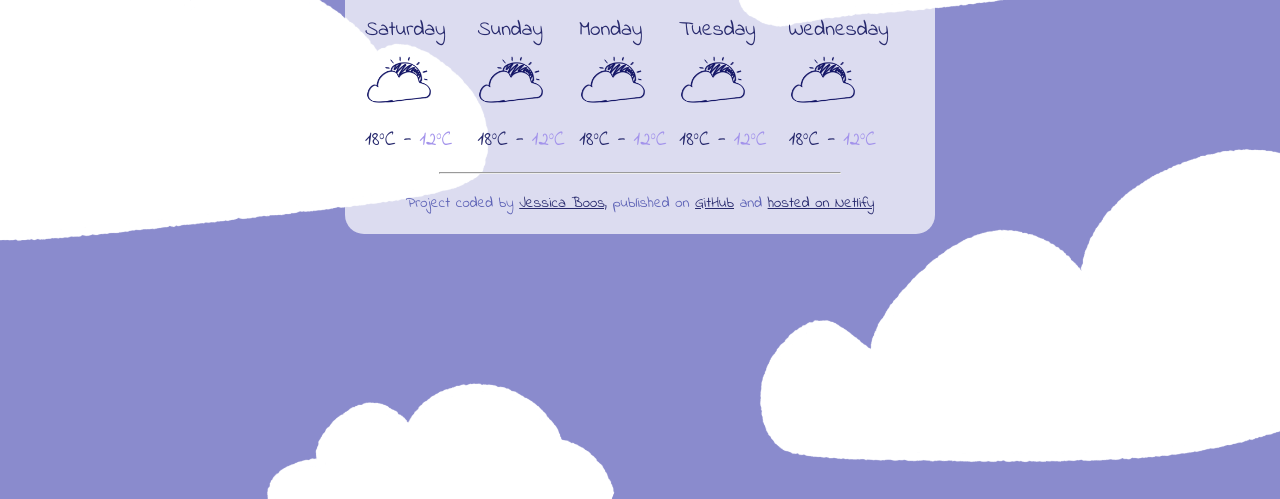
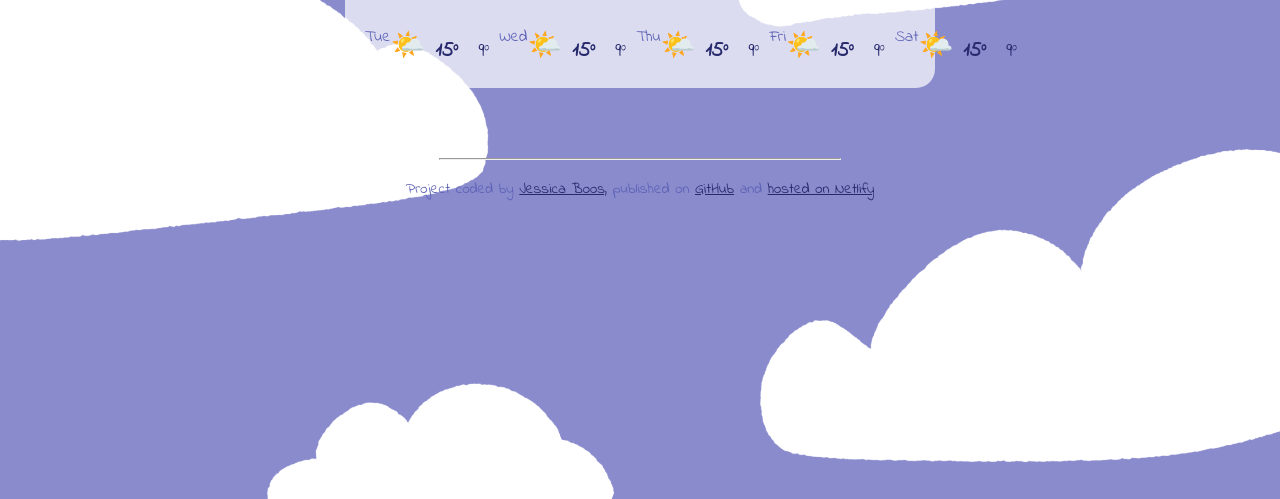
Before and after one commit to JessicaBoos/PlusHomeworkWeek8, a plain HTML site: page index.html in a window 1280 px wide. Shown: the part 301-800 px from the top of the page. Drawn offline with nearby package versions, Linux system fonts and the light colour scheme; no server answers; a web font is replaced by a local one.

Commit message:
moved forecast display into JS (draft)

```diff
--- a/index.html
+++ b/index.html
@@ -53,52 +53,11 @@
               id="current-temperature"
             ></span
             ><span class="current-temperature-unit"> °C</span>
-          </div>
-          <hr />
-        </div>
-        <div class="weather-forecast-day">
-          <div class="row">
-            <div class="col-2">
-              Saturday
-              <img src="src/pictures/Weather-few-clouds.png" width="70px" />
-              <div>
-                <span class="temp-max">18°C</span> -
-                <span class="temp-min">12°C</span>
-              </div>
-            </div>
-            <div class="col-2">
-              Sunday
-              <img src="src/pictures/Weather-few-clouds.png" width="70px" />
-              <div>
-                <span class="temp-max">18°C</span> -
-                <span class="temp-min">12°C</span>
-              </div>
-            </div>
-            <div class="col-2">
-              Monday
-              <img src="src/pictures/Weather-few-clouds.png" width="70px" />
-              <div>
-                <span class="temp-max">18°C</span> -
-                <span class="temp-min">12°C</span>
-              </div>
-            </div>
-            <div class="col-2">
-              Tuesday
-              <img src="src/pictures/Weather-few-clouds.png" width="70px" />
-              <div>
-                <span class="temp-max">18°C</span> -
-                <span class="temp-min">12°C</span>
-              </div>
-            </div>
-            <div class="col-2">
-              Wednesday
-              <img src="src/pictures/Weather-few-clouds.png" width="70px" />
-              <div>
-                <span class="temp-max">18°C</span> -
-                <span class="temp-min">12°C</span>
-              </div>
-            </div>
-          </div>
+           </div>
+           <hr />
+           </div>
+                <div class="weather-forecast" id="forecast"></div>
+
         </div>
       </main>
       <hr />
--- a/src/index.js
+++ b/src/index.js
@@ -40,6 +40,30 @@ function updateWeather(response) {
   let windElement = document.querySelector("#weather-wind");
   windElement.innerHTML = `${response.data.wind.speed} km/h`;
   replaceIcon(response.data.condition.description);
+}
+function displayForecast() {
+  let days = ["Tue", "Wed", "Thu", "Fri", "Sat"];
+  let forecastHtml = "";
+
+  days.forEach(function (day) {
+    forecastHtml =
+      forecastHtml +
+      `
+      <div class="weather-forecast-day">
+        <div class="weather-forecast-date">${day}</div>
+        <div class="weather-forecast-icon">🌤️</div>
+        <div class="weather-forecast-temperatures">
+          <div class="weather-forecast-temperature">
+            <strong>15º</strong>
+          </div>
+          <div class="weather-forecast-temperature">9º</div>
+        </div>
+      </div>
+    `;
+  });
+
+  let forecastElement = document.querySelector("#forecast");
+  forecastElement.innerHTML = forecastHtml;
 }
 
 function searchCity(city) {
@@ -90,3 +114,4 @@ let searchFormElement = document.querySelector("#search-form");
 searchFormElement.addEventListener("submit", handleSearchSubmit);
 
 searchCity("Dortmund");
+displayForecast();
--- a/src/style.css
+++ b/src/style.css
@@ -104,3 +104,34 @@ a {
 input[type="search"]::placeholder {
   color: white;
 }
+
+.weather-forecast {
+  display: flex;
+  justify-content: space-around;
+  margin-top: 30px;
+}
+
+.weather-forecast-date {
+  text-align: center;
+  color: #5e63b6;
+  font-size: 16px;
+  line-height: 20px;
+  margin-bottom: 10px;
+}
+
+.weather-forecast-icon {
+  font-size: 28px;
+  text-align: center;
+}
+.weather-forecast-temperatures {
+  text-align: center;
+  color: #27296d;
+  margin-top: 10px;
+  display: flex;
+  justify-content: center;
+  font-size: 20px;
+}
+
+.weather-forecast-temperature {
+  padding: 0 10px;
+}
```
